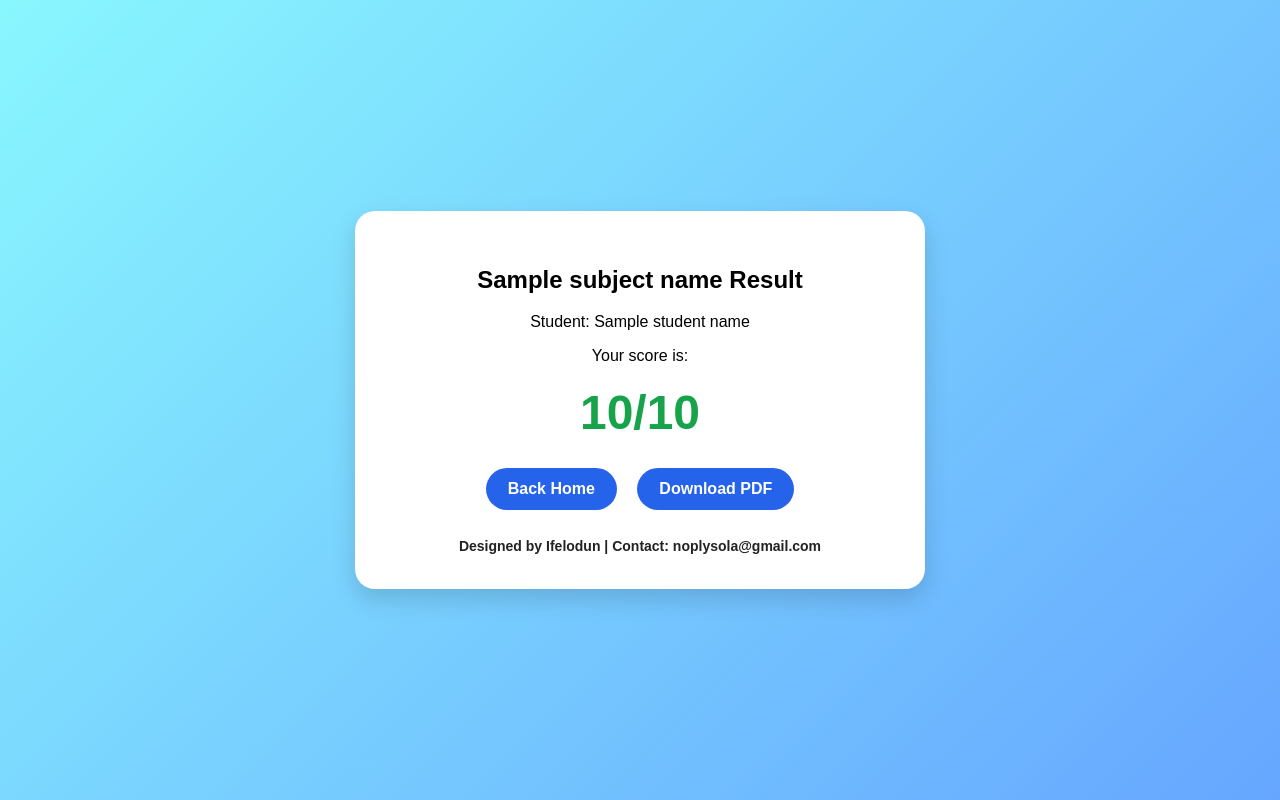
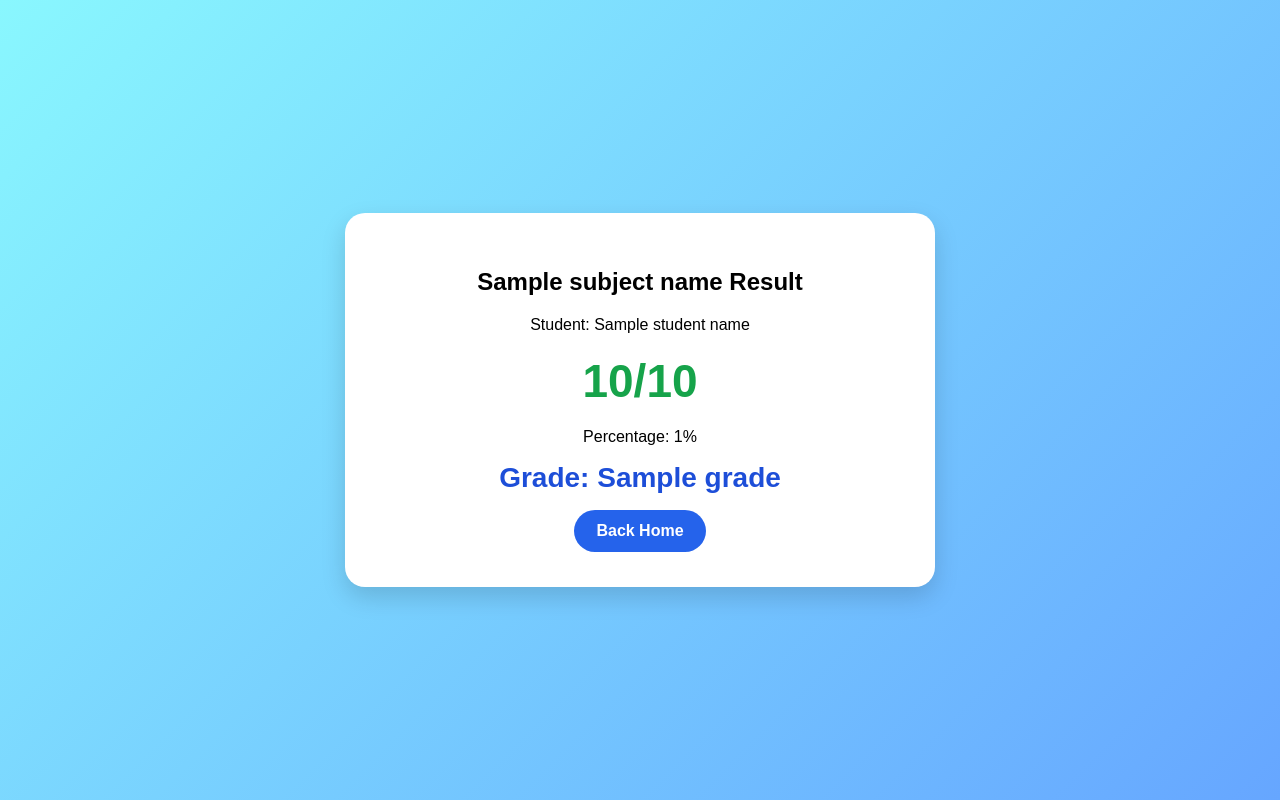
Before and after one commit to ifelodun/IFELODUN-CSC-201-CBT-System-, a Flask app: template templates/result.html in a window 1280 px wide. Run offline with Flask 3, Linux system fonts and the light colour scheme; the template is opened without the code that fills it: most values are stand-ins (such as "Sample title", 1, 10 or a date in 2020).

Commit message:
Update result.html

```diff
--- a/templates/result.html
+++ b/templates/result.html
@@ -6,47 +6,42 @@
     <style>
         body{
             margin:0;
-            font-family: Arial, sans-serif;
             min-height:100vh;
             display:flex;
             justify-content:center;
             align-items:center;
-            background: linear-gradient(135deg, #89f7fe, #66a6ff);
+            font-family:Arial, sans-serif;
+            background:linear-gradient(135deg,#89f7fe,#66a6ff);
         }
-
         .card{
             background:white;
             border-radius:20px;
-            box-shadow:0 10px 24px rgba(0,0,0,0.15);
             padding:35px;
             width:90%;
-            max-width:500px;
+            max-width:520px;
             text-align:center;
+            box-shadow:0 10px 24px rgba(0,0,0,0.15);
         }
-
         .score{
-            font-size:48px;
+            font-size:46px;
             font-weight:bold;
             color:#16a34a;
             margin:20px 0;
         }
-
+        .grade{
+            font-size:28px;
+            font-weight:bold;
+            color:#1d4ed8;
+        }
         .btn{
+            display:inline-block;
+            margin-top:16px;
             text-decoration:none;
-            display:inline-block;
+            background:#2563eb;
+            color:white;
             padding:12px 22px;
             border-radius:24px;
-            background:#2563eb;
-            color:white;
             font-weight:bold;
-            margin:8px;
-        }
-
-        .footer {
-            margin-top: 20px;
-            color: #222;
-            font-size: 14px;
-            font-weight: bold;
         }
     </style>
 </head>
@@ -55,15 +50,10 @@
 <div class="card">
     <h2>{{ subject_name }} Result</h2>
     <p>Student: {{ student_name }}</p>
-        <p>Your score is:</p>
     <div class="score">{{ score }}/{{ total }}</div>
-
+    <p>Percentage: {{ percentage }}%</p>
+    <div class="grade">Grade: {{ grade }}</div>
     <a href="/home" class="btn">Back Home</a>
-        <a href="/download_result/{{ result_id }}" class="btn">Download PDF</a>
-
-        <div class="footer">
-            Designed by Ifelodun | Contact: noplysola@gmail.com
-        </div>
 </div>
 
 </body>
```
Lines whose indentation alone changed are shown as unchanged.
